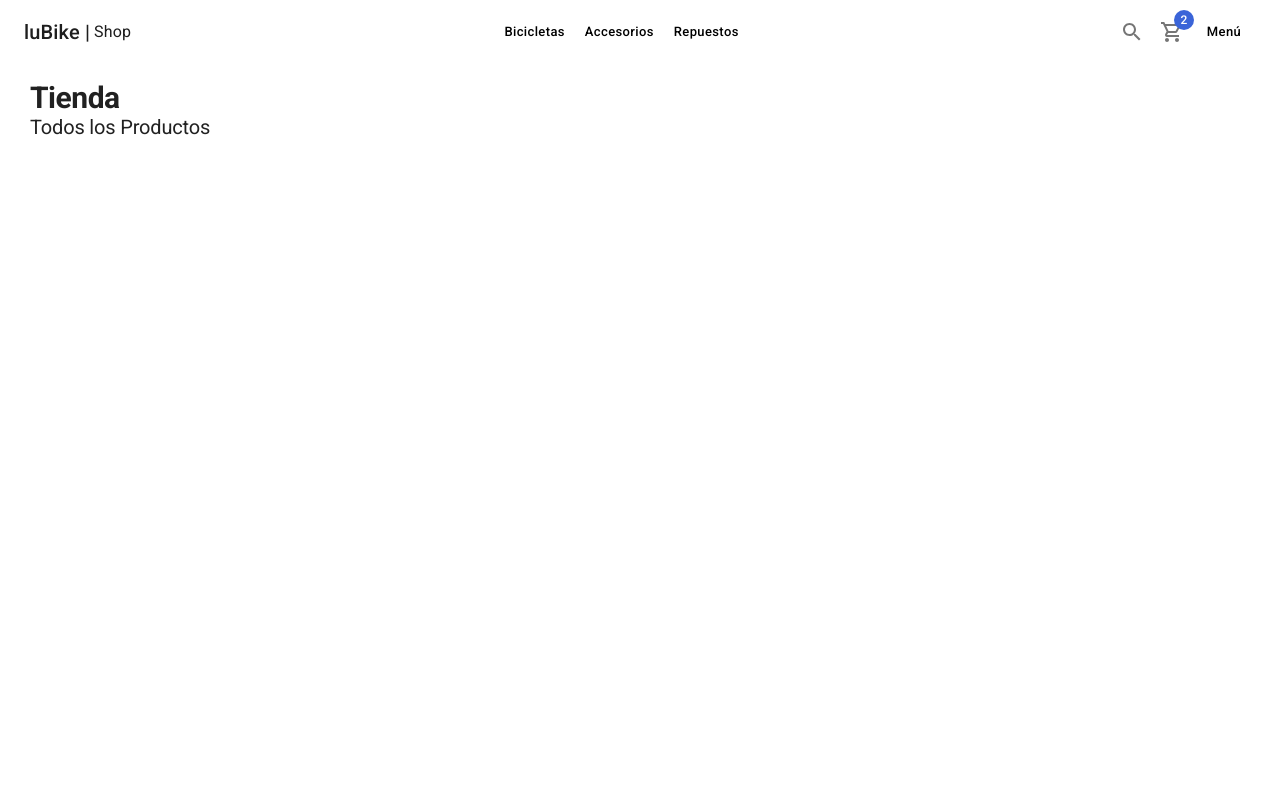
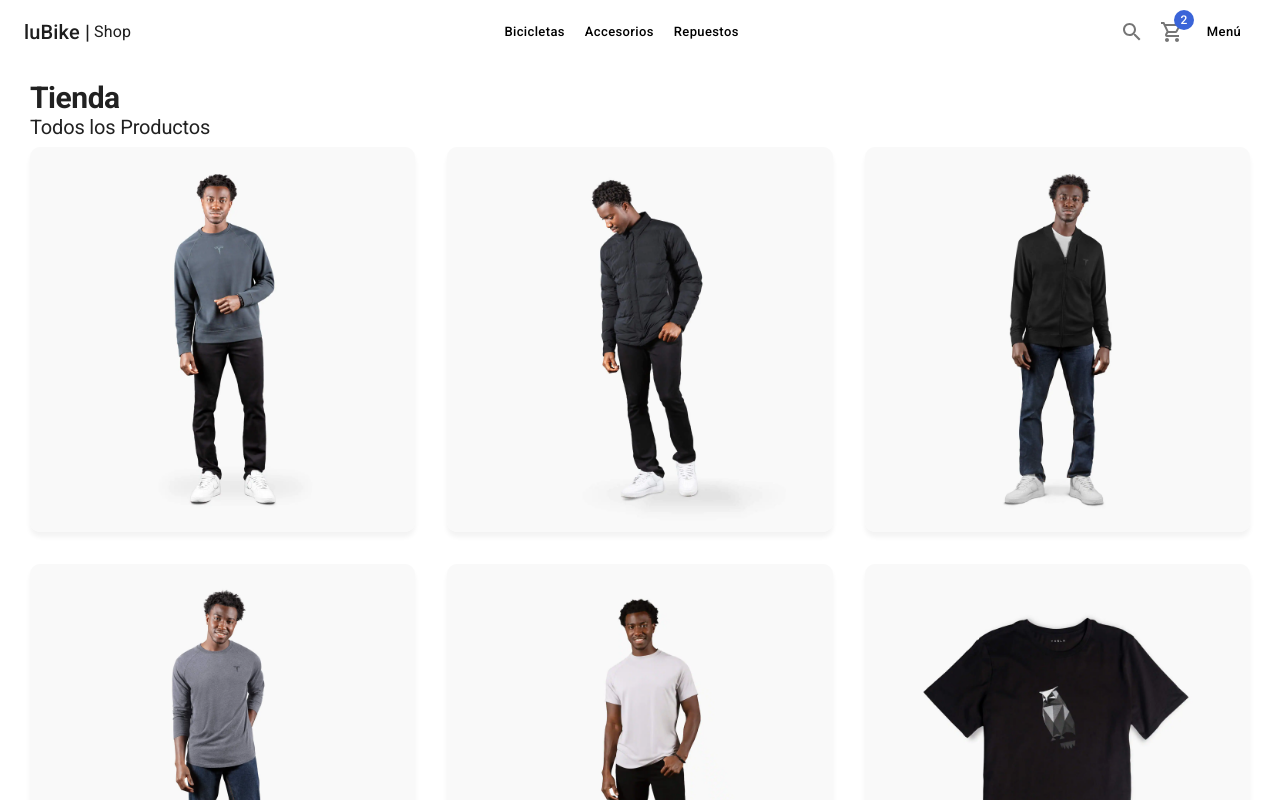
Before and after one commit to Adrianson09/lubike-pharmacy, a Next.js app: page / in a window 1280 px wide. Shown: the top 800 px of the page. Built offline with nearby package versions, Linux system fonts and the light colour scheme.

Commit message:
add products images

```diff
--- a/pages/index.tsx
+++ b/pages/index.tsx
@@ -1,13 +1,35 @@
 import type {NextPage} from 'next';
-import { Typography } from '@mui/material';
+import { Card, CardActionArea, CardMedia, Grid, Typography } from '@mui/material';
 
 import { ShopLayout } from "../Components/layouts";
+import { initialData } from '../database/products';
+
+
 
 export default function Home() {
   return (
     <ShopLayout title={"Bike Pharmacy - Home"} pageDescription={"Bike shop tienda y ciclo para bicicletas en Costa Rica"}>
       <Typography variant='h1' component='h1'>Tienda</Typography>
       <Typography variant='h2' sx={{mb: 1}} >Todos los Productos</Typography>
+
+      <Grid container spacing={4}>
+          {
+            initialData.products.map( product =>(
+              <Grid item xs={6} sm={ 4 } key={product.slug}>
+                <Card>
+                  <CardActionArea>
+                    <CardMedia
+                    component='img'
+                    image={`products/${ product.images[0]}`}
+                    />
+                  </CardActionArea>
+                </Card>
+              </Grid>
+            ))
+          }
+      </Grid>
+
+
     </ShopLayout>
   )
 }
```
Also changed, not shown: pages/404.tsx (+15 -1 lines).
